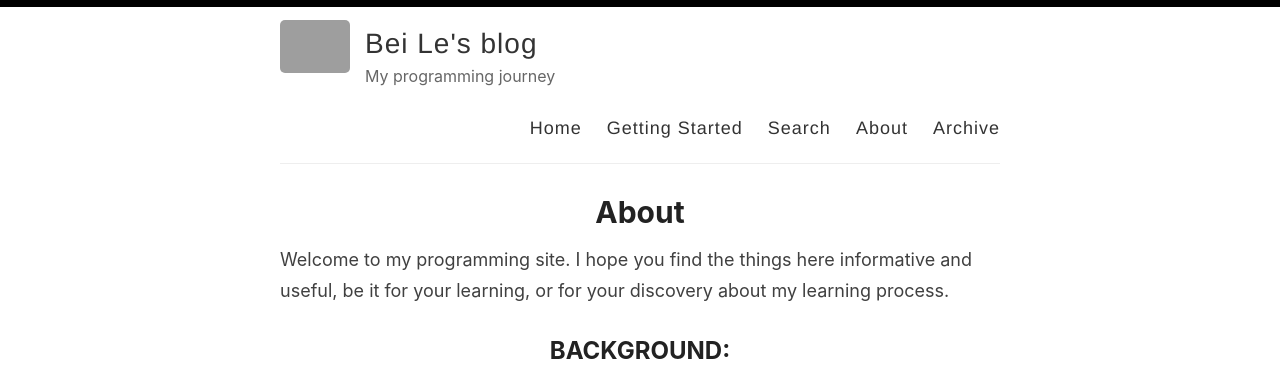
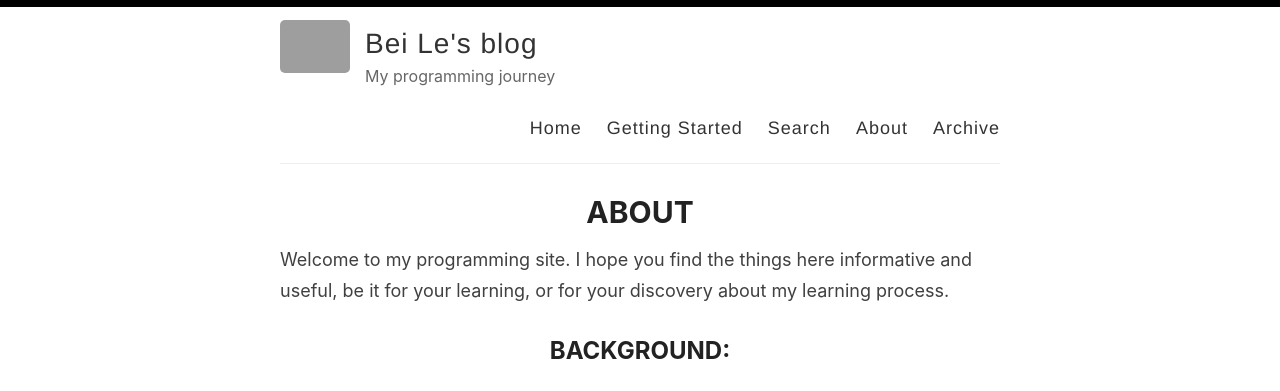
Before and after one commit to liawbeile/liawbeile.github.io, a Jekyll site: the page built from _pages/about.md, in a window 1280 px wide and 900 px high. Shown: the top 391 px of the window. Built offline with Jekyll 4.4.1, drawn with Linux system fonts in a browser that asks for light colours; grey boxes are pictures that could not be loaded.

```diff
--- a/_pages/about.md
+++ b/_pages/about.md
@@ -1,12 +1,12 @@
 ---
 layout: page
-title: About
+title: ABOUT
 permalink: /about/
 ---
 
 Welcome to my programming site. I hope you find the things here informative and useful, be it for your learning, or for your discovery about my learning process.
 
-## **BACKGROUND:**
+## BACKGROUND:
 Hello, I am Bei Le, an ex-KPMG Senior Auditor with approx. 2.4 years of audit work experience in the Big 4 Accounting Firm (2018-2020).
 I am also a Nanyang Technological University (NTU) graduate with a bachelors’ degree in Accountancy (2nd upper hons.).
 
@@ -17,15 +17,15 @@ I am also a Nanyang Technological University (NTU) graduate with a bachelors’
 This year (2021), I am seeking to pivot to the tech/ data analytics field. My endeavours in this journey is detailed below.
 
 
-## **WHY I LEARN PROGRAMMING:**
+## WHY I LEARN PROGRAMMING:
 
-### **_Creating value & Employability:_**
+### _Creating value & Employability:_
 
 Digital skills are getting increasingly relevant in today’s world, and knowing about programming languages and how to use them are some of the most sought-after tech skills which employers value and that are essential in problem solving, increasing productivity, creating products and generating solutions.
 
 When I searched for job opportunities where I could learn new skills to upgrade myself, many job descriptions state a preference for candidates to have aptitudes in various programming languages, especially Python and SQL.
 
-### **_Upskilling myself & Finding purpose:_**
+### _Upskilling myself & Finding purpose:_
 
 As my course of study and work did not require coding skills and knowledge previously, I felt that I had missed out on learning how to program.
 
@@ -39,7 +39,7 @@ These are reasons why I wish to pivot from audit, which is more administrative i
 
 These give me a higher sense of achievement and fulfilment.
 
-## **MY GOALS:**
+## MY GOALS:
 
 I hope that by embarking on this learning journey, I can hone my programming & business skills.
 
@@ -48,10 +48,10 @@ I also hope to be able to provide solutions to solve business problems using dat
 
 ---
 
-### **Programming skills I gained this year (2021):**
+### Programming skills I gained this year (2021):
 Kindly refer to my blog posts in this site for the detailed programming journey I embarked on this year.
 
-### **Digital & business skills I gained this year (2021):**
+### Digital & business skills I gained this year (2021):
 -	_Jan 2021:_
 Attended a Scrum course and learnt about Agile methodologies and how Agile helps to create effective teams.
     - Attained the ScrumMaster certification issued by Scrum Alliance.
@@ -78,6 +78,7 @@ In RISE by BCG, in the month of Apr 2021:
         - Examples of the design thinking principles and practices applied during the project include: user interviews, stakeholder journey mapping, persona mapping, Crazy 8s, Creative Matrix, Concept Poster, Evaluation.
         - Methods used involved Card Sorting, Affinity diagramming, DVF
 Analysis, Impact/Difficulty Analysis, Storyboarding, Wireframing, Product Metrics.
+
             > As it had been 3 months of working within the same team, we learnt to adapt to one anothers' working styles and contributed to the project in different ways.
 
             > We had contrasting views on ideas at times, but we were able to sound out one anothers' opinions and learn from one another, and agree to go with the majority in case opinions still stood strong.
```
